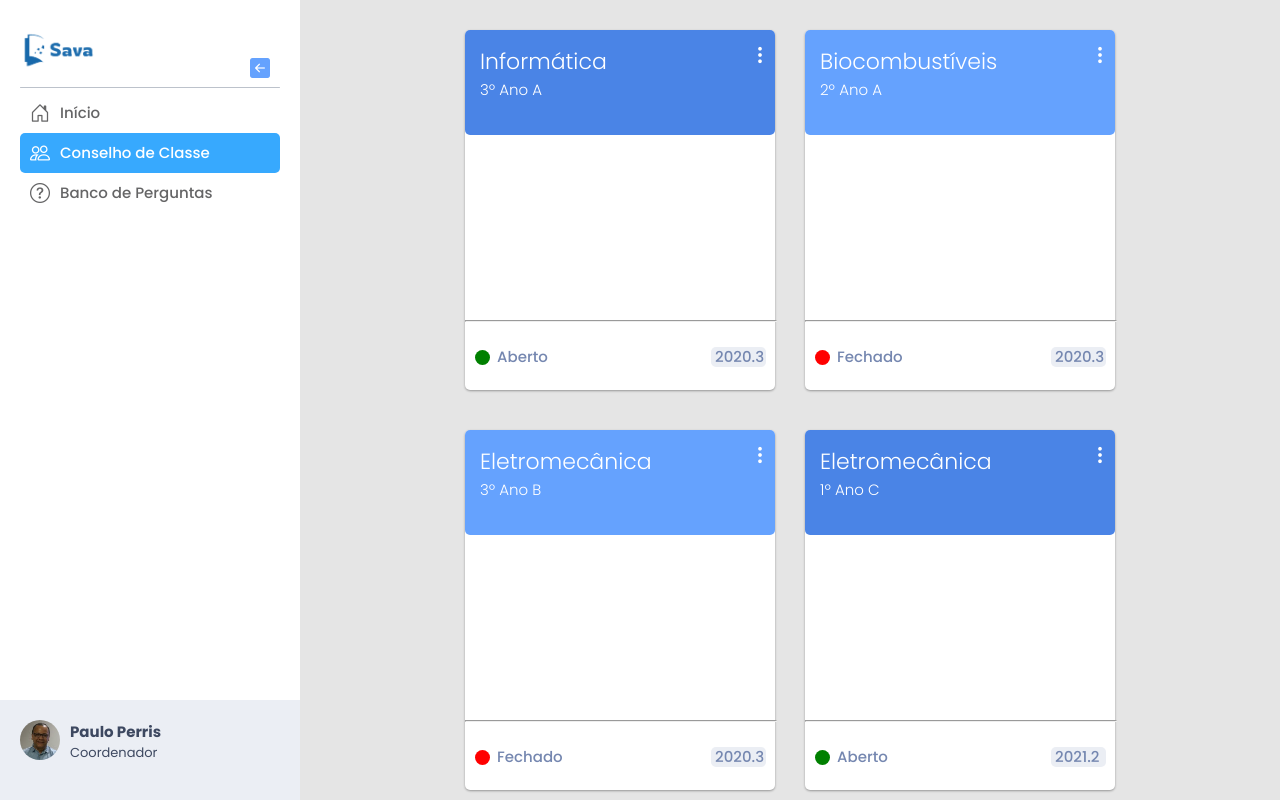
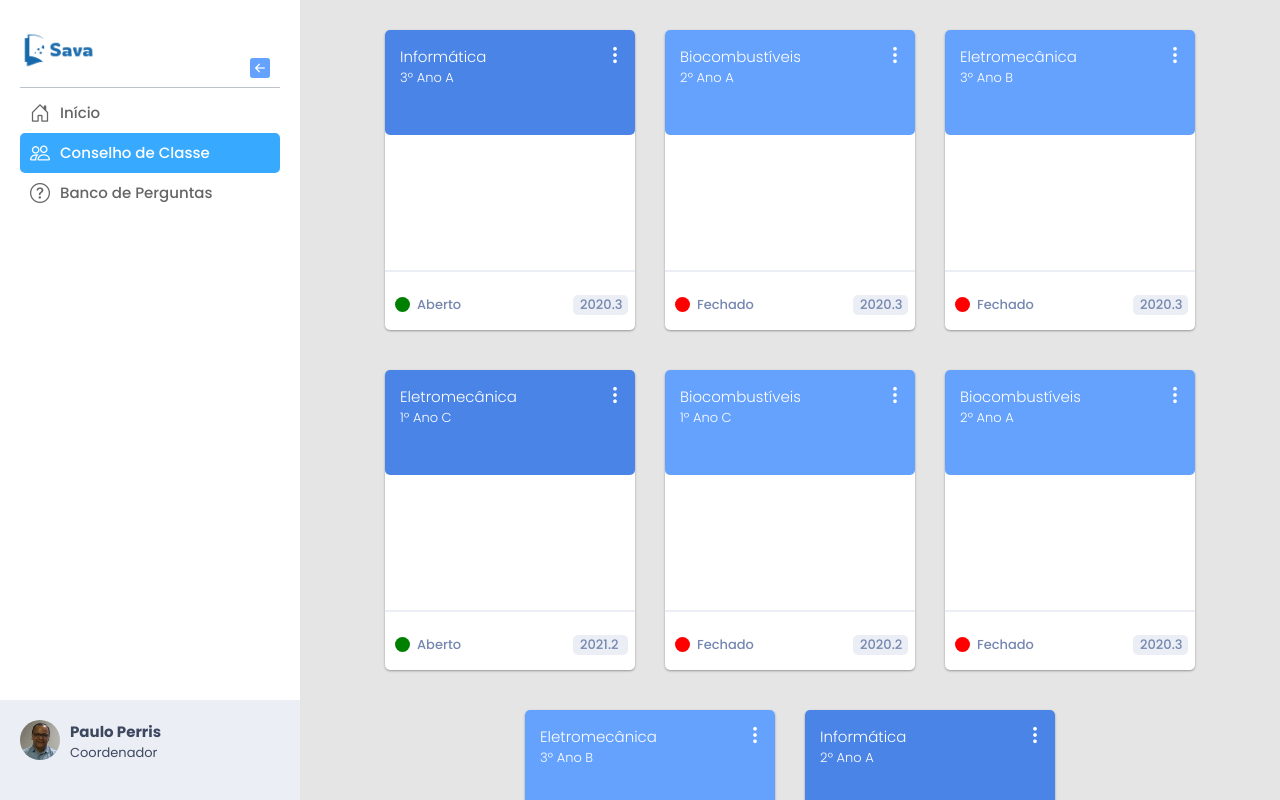
Before and after one commit to jonatasfbastos/sava_front, a React (Create React App) app: page /conselho_de_classe in a window 1280 px wide. Shown: the top 800 px of the page. Built offline with nearby package versions, Linux system fonts and the light colour scheme.

Commit message:
SI-23 change card size

```diff
--- a/src/components/card-item/card-item.css
+++ b/src/components/card-item/card-item.css
@@ -1,8 +1,8 @@
 .card-body{
     background-color: #ffffff;
     border-radius: 5px;
-    width: 310px;
-    height: 360px;
+    width: 250px;
+    height: 300px;
     margin-bottom: 10px;
     box-shadow: 0 1px 3px rgba(0,0,0,0.12), 0 1px 2px rgba(0,0,0,0.24);
   transition: all 0.3s cubic-bezier(.25,.8,.25,1);
@@ -20,16 +20,22 @@
 }
 
   .top h2{
-    font-size: 22px;
     font-weight: 380;
     padding: 15px;
     padding-bottom: 0px;
     color: rgb(255, 255, 255);
   }
 
+  h2{
+    font-size: 15px;
+  }
+
+  h3{
+    font-size: 13px;
+  }
+
   .top h3{
 
-    font-size: 15px;
     font-weight: 380;
     color: white;
     padding: 15px;
@@ -39,31 +45,31 @@
   hr.line{
     color: #D0D0D0;
     position:absolute;
-    width: 310px;
+    width: 99%;
+    border: 0.3px solid var(--light-gray-3);
+  }
 
-  }
+
 
   .footer{
     height: 75px;
     position: relative;
-    margin-top: 185px;
+    margin-top: 135px;
   }
 
-  .footer h2.status{
+  .footer h3.status{
     margin-top: 25px;
     margin-left: 32px;
     position: absolute;
     color: #7587B0;
-    font-size: 15px;
     font-weight: 500;
   }
 
-  .footer h2.ano{
+  .footer h3.ano{
     font-weight: 500;
     color: #7587B0;
     position: absolute;
-    font-size: 15px;
-    margin: 25px 10px 100px 250px;
+    margin: 25px 10px 100px 195px;
   }
 
 .circle {
@@ -71,7 +77,7 @@
     width: 15px;
     height: 15px;
     border-radius: 50%;
-    margin: 30px 20px 1px 10px;
+    margin: 27px 20px 1px 10px;
 }
 
 .circleOpen {
@@ -86,8 +92,8 @@
     position: absolute;
     width: 55px;
     height: 20px;
-    left: 246px;
-    top: 27px;
+    left: 188px;
+    top: 25px;
     background: var(--light-gray-3);
     border-radius: 5px;
     }
@@ -96,6 +102,6 @@
   font-size: 20px;
   color: var(--white);
   position: absolute;
-  margin: 10px 200px 1px 285px;
+  margin: 10px 200px 1px 220px;
 
 }
--- a/src/components/card-item/card-item.jsx
+++ b/src/components/card-item/card-item.jsx
@@ -18,12 +18,12 @@ const CardItem = (props) =>{
                 <div className="footer">
                     <hr className="line"/>
                     <div className="status">
-                        <h2 className="status">{`${isOpened ? "Aberto" : "Fechado"}`}</h2>
+                        <h3 className="status">{`${isOpened ? "Aberto" : "Fechado"}`}</h3>
                     </div>
                     <div className="isOpened">
                         <div className={`circle circle${isOpened ? "Open" : "Close"}`}></div>
                         <div className="background_ano"></div>
-                        <h2 className="ano">{quarter}</h2>
+                        <h3 className="ano">{quarter}</h3>
                     </div>
                 </div>
             </div>
```
